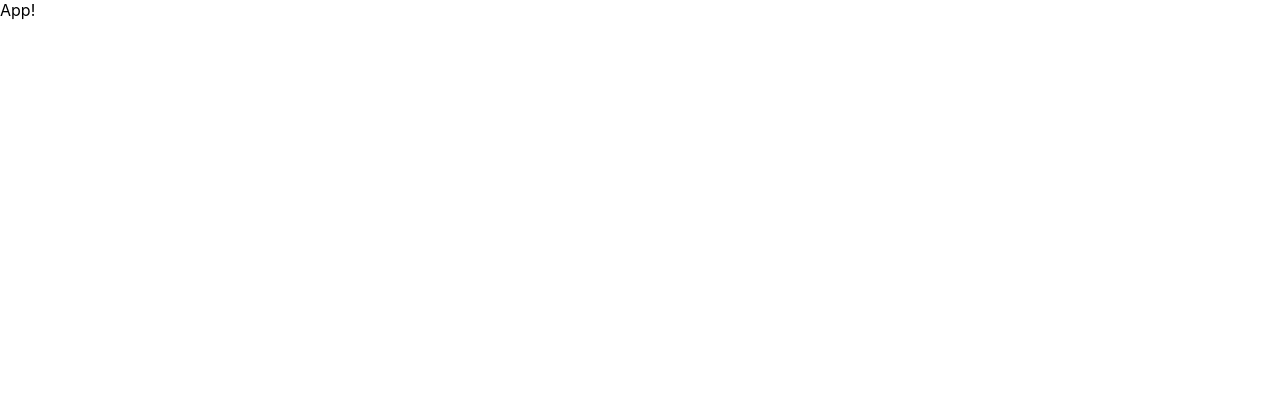
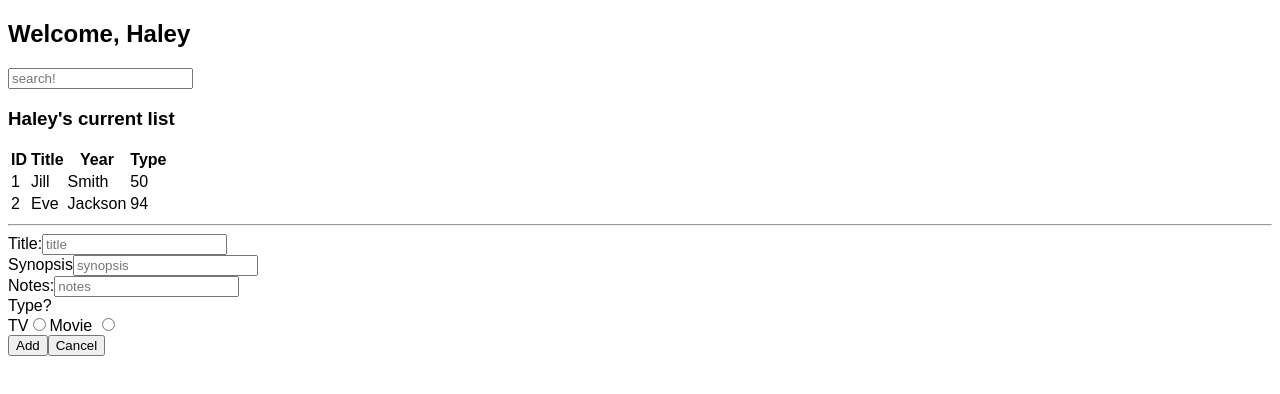
Before and after one commit to haleyelder/watchlist, a React (Create React App) app: page / in a window 1280 px wide. Shown: the top 394 px of the page. Built offline with nearby package versions, Linux system fonts and the light colour scheme.

Commit message:
scaffolding and test data

```diff
--- a/package.json
+++ b/package.json
@@ -5,6 +5,7 @@
   "dependencies": {
     "axios": "^0.19.0",
     "bootstrap": "^4.3.1",
+    "json-loader": "^0.5.7",
     "react": "^16.10.1",
     "react-dom": "^16.10.1",
     "react-router-dom": "^5.1.1",
--- a/src/App.js
+++ b/src/App.js
@@ -1,10 +1,21 @@
 import React from "react";
-import "./index.css";
+import SearchBar from "./components/SearchBar"
+import UserList from './components/UserList'
+import AddTitle from "./components/AddTitleForms"
+
+import "./styles/styles.css"
+
 
 const App = () => {
+  const user = 'Haley'
   return (
     <div>
-      App!
+      <h2> Welcome, {user}</h2>
+      <SearchBar/>
+      <h3> {user}'s current list</h3>
+      <UserList/>
+      <hr/>
+      <AddTitle/>
     </div>
   )
 }
--- /dev/null
+++ b/src/components/AddTitleForms.js
@@ -0,0 +1,31 @@
+import React from "react";
+
+const AddTitle = () => {
+  return (
+    <div>
+      <form className="add-title-form">
+        <label>Title:</label>
+        <input type="text" name="title" placeholder="title" />
+        <br />
+        <label>Synopsis</label>
+        <input type="text" name="synopsis" placeholder="synopsis" />
+        <br />
+        <label>Notes:</label>
+        <input type="text" name="notes" placeholder="notes" />
+        <br />
+        <label>Type?</label>
+
+        <br/>
+        <span>TV</span>
+        <input type="radio" name="tv" />
+        <span>Movie</span> <input type="radio" name="movie" />
+        <br />
+        <button>Add</button>
+        <button>Cancel</button>
+        {/* <input type="submit" value="submit"/> */}
+      </form>
+    </div>
+  );
+};
+
+export default AddTitle;
--- /dev/null
+++ b/src/components/SearchBar.js
@@ -0,0 +1,11 @@
+import React from "react";
+
+const SearchBar = () => {
+  return (
+    <div>
+      <input type="text" placeholder="search!" />
+    </div>
+  );
+};
+
+export default SearchBar;
--- /dev/null
+++ b/src/components/UserList.js
@@ -0,0 +1,88 @@
+import React from "react";
+
+const UserList = () => {
+  const titles =
+   [
+    {
+      "id": 1,
+      "title": "American Gods",
+      "genre": "fantasy, adventure,drama",
+      "year": 2017,
+      "type": "tv",
+      "seasons": 2,
+    },
+    {
+      "id": 2,
+      "title": "Star Wars: A New Hope",
+      "genre": "sci - fi,fantasy, adventure",
+      "year": 1977,
+      "type": "movie",
+      "seasons": null,
+    },
+    {
+      "id": 3,
+      "title": "Dark",
+      "genre": "sci - fi, fantasy, thriller",
+      "year": 2018,
+      "type": "tv",
+      "seasons": 2,
+    },
+    {
+      "id": 4,
+      "title": "Mr. Robot",
+      "genre": "sci - fi, drama, thriller",
+      "year": 2016,
+      "type": "tv",
+      "seasons": 4,
+    },
+
+    {
+      "id": 5,
+      "title": "The Fifth Element",
+      "genre": "sci - fi, fantasy",
+      "year": 1995,
+      "type": "movie",
+      "seasons": null,
+    },
+  ];
+
+
+    /* future:
+    - where to watch?
+    - icons for "genre"s
+    */
+// console.log(titles[0].title)
+// const shows = titles.map(item => {
+//   const container = {}
+//   container[item.id] = item.id
+//   return container;
+// })
+
+// console.log(shows)
+  return (
+    <div>
+      <table>
+        <tr>
+          <th>ID</th>
+          <th>Title</th>
+          <th>Year</th>
+          <th>Type</th>
+        </tr>
+        <tr>
+          <td>1</td>
+          <td>Jill</td>
+          <td>Smith</td>
+          <td>50</td>
+        </tr>
+        <tr>
+          <td>2</td>
+          <td>Eve</td>
+          <td>Jackson</td>
+          <td>94</td>
+        </tr>
+      </table>
+    </div>
+  );
+};
+
+export default UserList;
--- /dev/null
+++ b/src/styles/styles.css
@@ -0,0 +1,8 @@
+body {
+    font-family: Arial, Helvetica, sans-serif;
+}
+
+.add-title-form {
+    /* border: 1px solid red; */
+    margin: 5px 0;
+}
```
Also changed, not shown: src/testData.js (added, +50 -0 lines).
